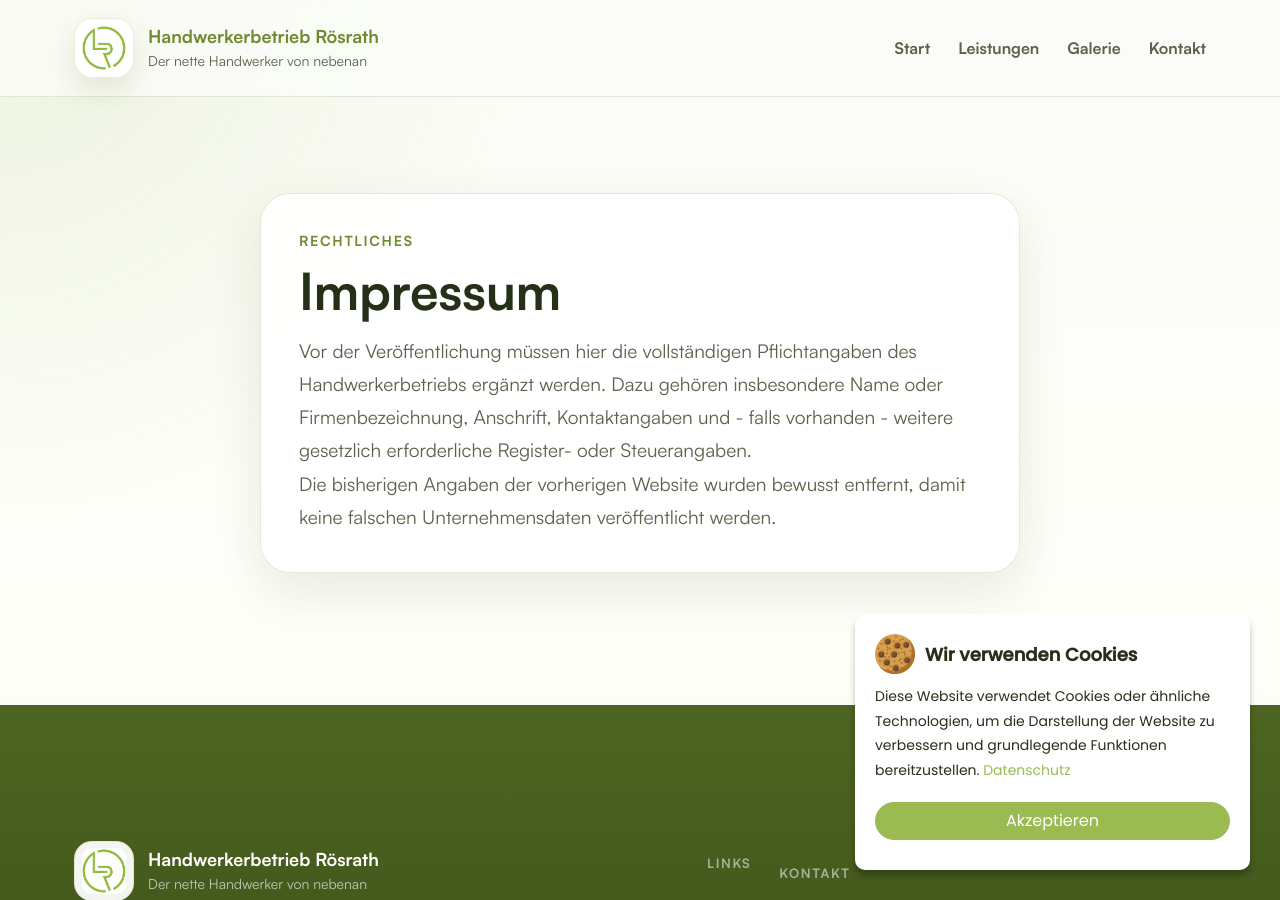
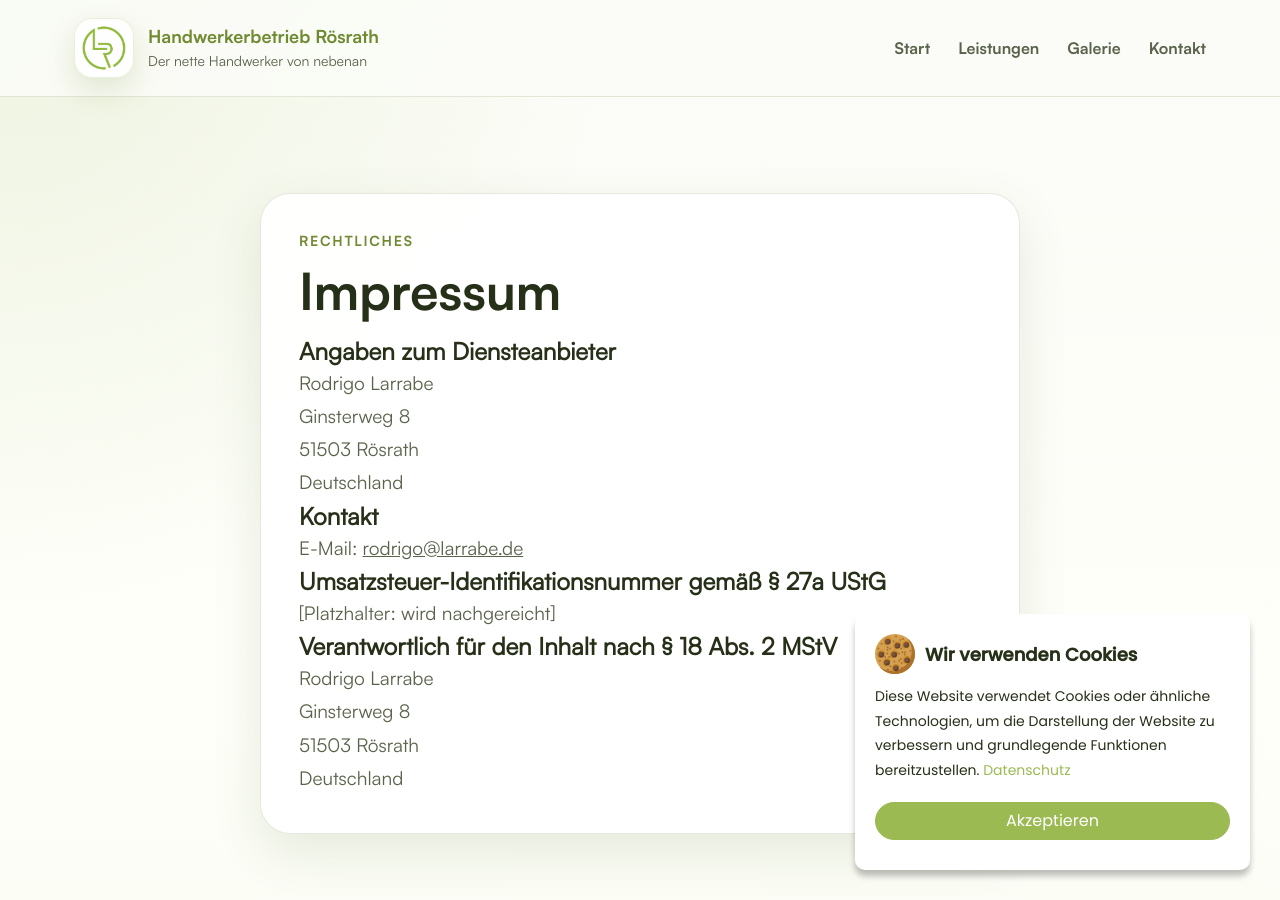
Before and after one commit to kuventa-GmbH/rodrigo-website, a Jekyll site: the page built from impressum.md, in a window 1280 px wide and 900 px high. Built offline with Jekyll 4.4.1, drawn with Linux system fonts in a browser that asks for light colours.

Commit message:
fix impressum

```diff
--- a/impressum.md
+++ b/impressum.md
@@ -2,14 +2,35 @@
 layout: default
 title: Impressum
 permalink: /impressum/
-description: Platzhalter für die rechtlichen Pflichtangaben des Handwerkerbetriebs.
+description: Impressum mit den Pflichtangaben von Rodrigo Larrabe.
 ---
 
 <section class="section">
   <div class="container legal-shell">
     <p class="eyebrow">Rechtliches</p>
     <h1 class="sec-heading">Impressum</h1>
-    <p>Vor der Veröffentlichung müssen hier die vollständigen Pflichtangaben des Handwerkerbetriebs ergänzt werden. Dazu gehören insbesondere Name oder Firmenbezeichnung, Anschrift, Kontaktangaben und - falls vorhanden - weitere gesetzlich erforderliche Register- oder Steuerangaben.</p>
-    <p>Die bisherigen Angaben der vorherigen Website wurden bewusst entfernt, damit keine falschen Unternehmensdaten veröffentlicht werden.</p>
+    <h2>Angaben zum Diensteanbieter</h2>
+    <p>
+      Rodrigo Larrabe<br>
+      Ginsterweg 8<br>
+      51503 Rösrath<br>
+      Deutschland
+    </p>
+
+    <h2>Kontakt</h2>
+    <p>
+      E-Mail: <a href="mailto:rodrigo@larrabe.de">rodrigo@larrabe.de</a>
+    </p>
+
+    <h2>Umsatzsteuer-Identifikationsnummer gemäß § 27a UStG</h2>
+    <p>[Platzhalter: wird nachgereicht]</p>
+
+    <h2>Verantwortlich für den Inhalt nach § 18 Abs. 2 MStV</h2>
+    <p>
+      Rodrigo Larrabe<br>
+      Ginsterweg 8<br>
+      51503 Rösrath<br>
+      Deutschland
+    </p>
   </div>
 </section>
```
Also changed, not shown: 2 other files.
